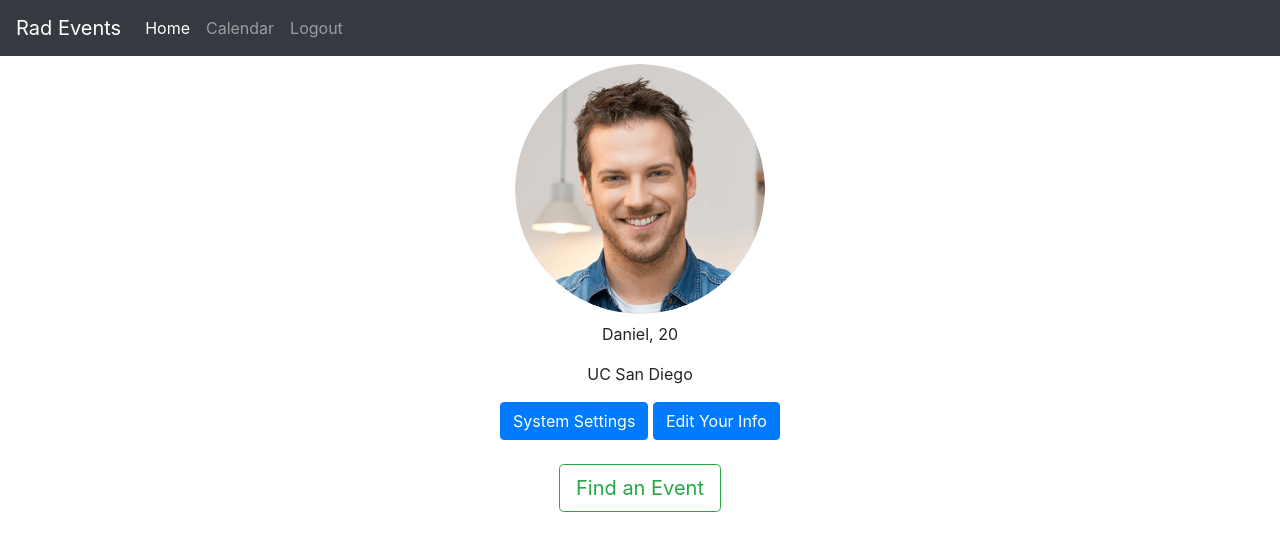
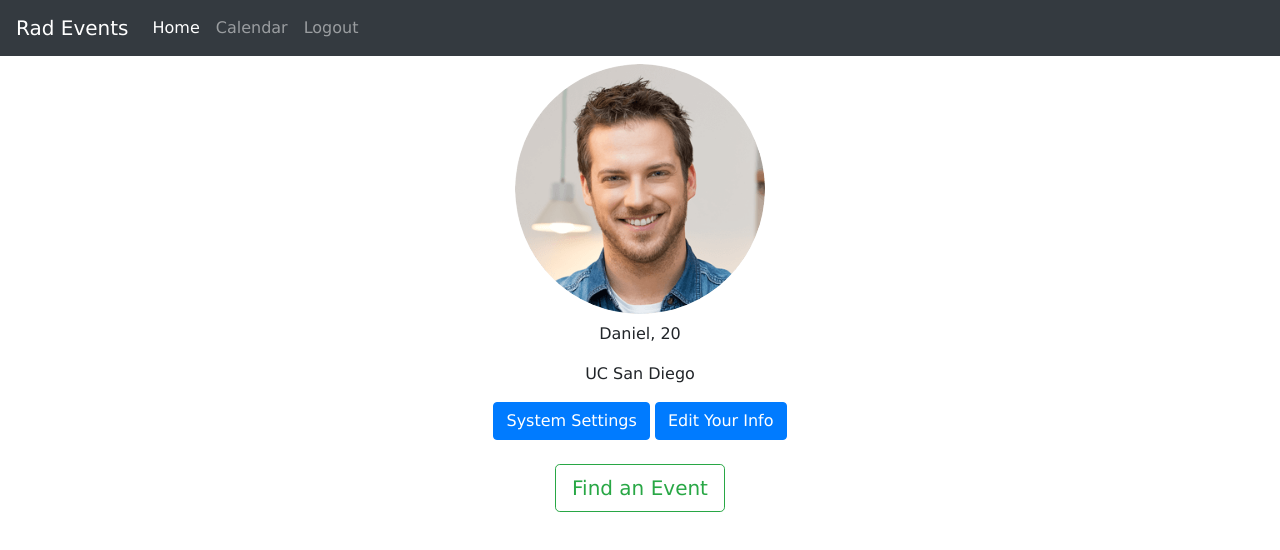
Before and after one commit to arothleder/RAD_Events_Test, a plain HTML site: page home.html in a window 1280 px wide. Drawn offline with nearby package versions, Linux system fonts and the light colour scheme.

Commit message:
RAD Events font on home.html

```diff
--- a/home.html
+++ b/home.html
@@ -1,5 +1,6 @@
 <head>
     <link rel="stylesheet" href="https://stackpath.bootstrapcdn.com/bootstrap/4.1.3/css/bootstrap.min.css" integrity="sha384-MCw98/SFnGE8fJT3GXwEOngsV7Zt27NXFoaoApmYm81iuXoPkFOJwJ8ERdknLPMO" crossorigin="anonymous">
+    <link rel="stylesheet" type="text/css" href="./css/calender.css">
 </head>
 
 <body>
```
